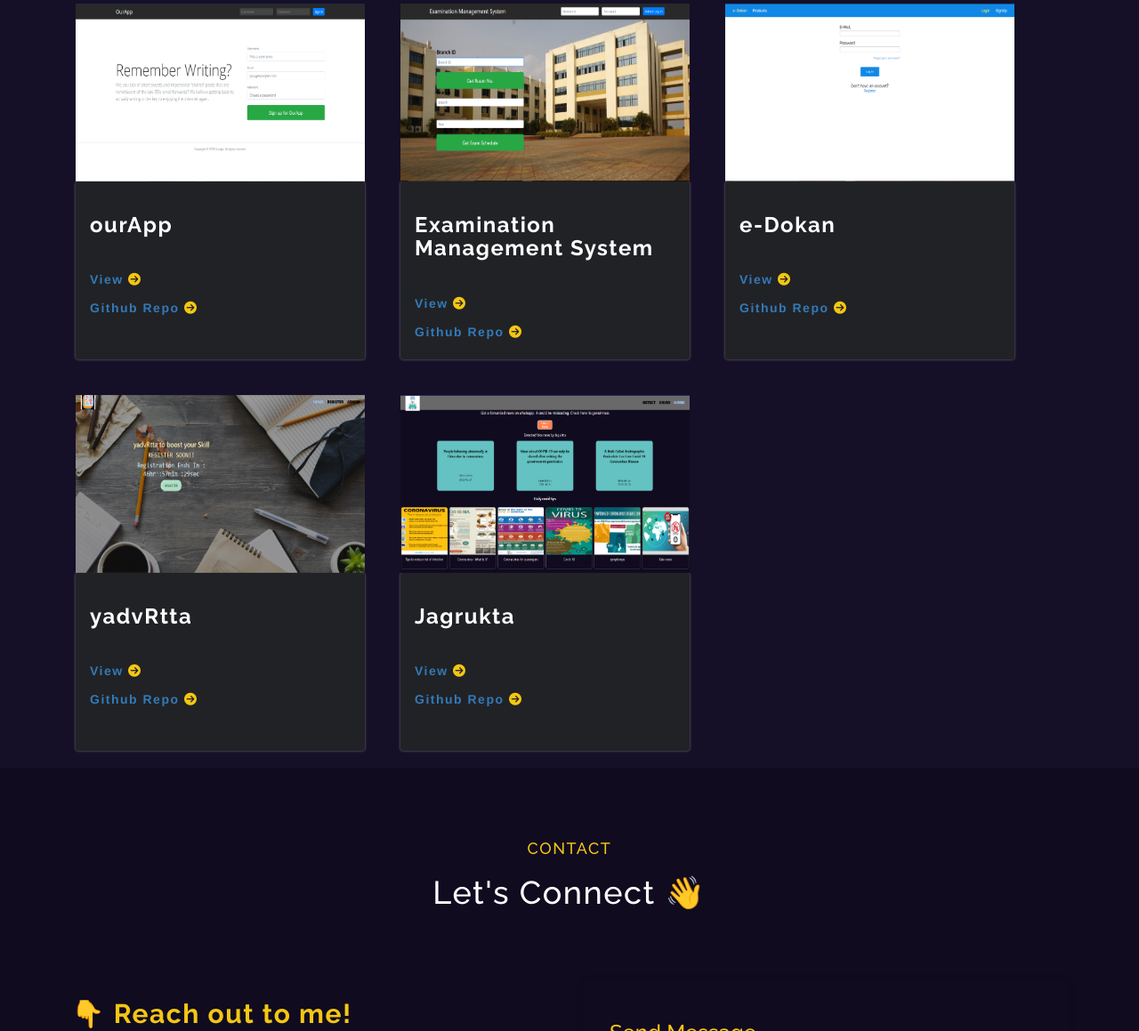
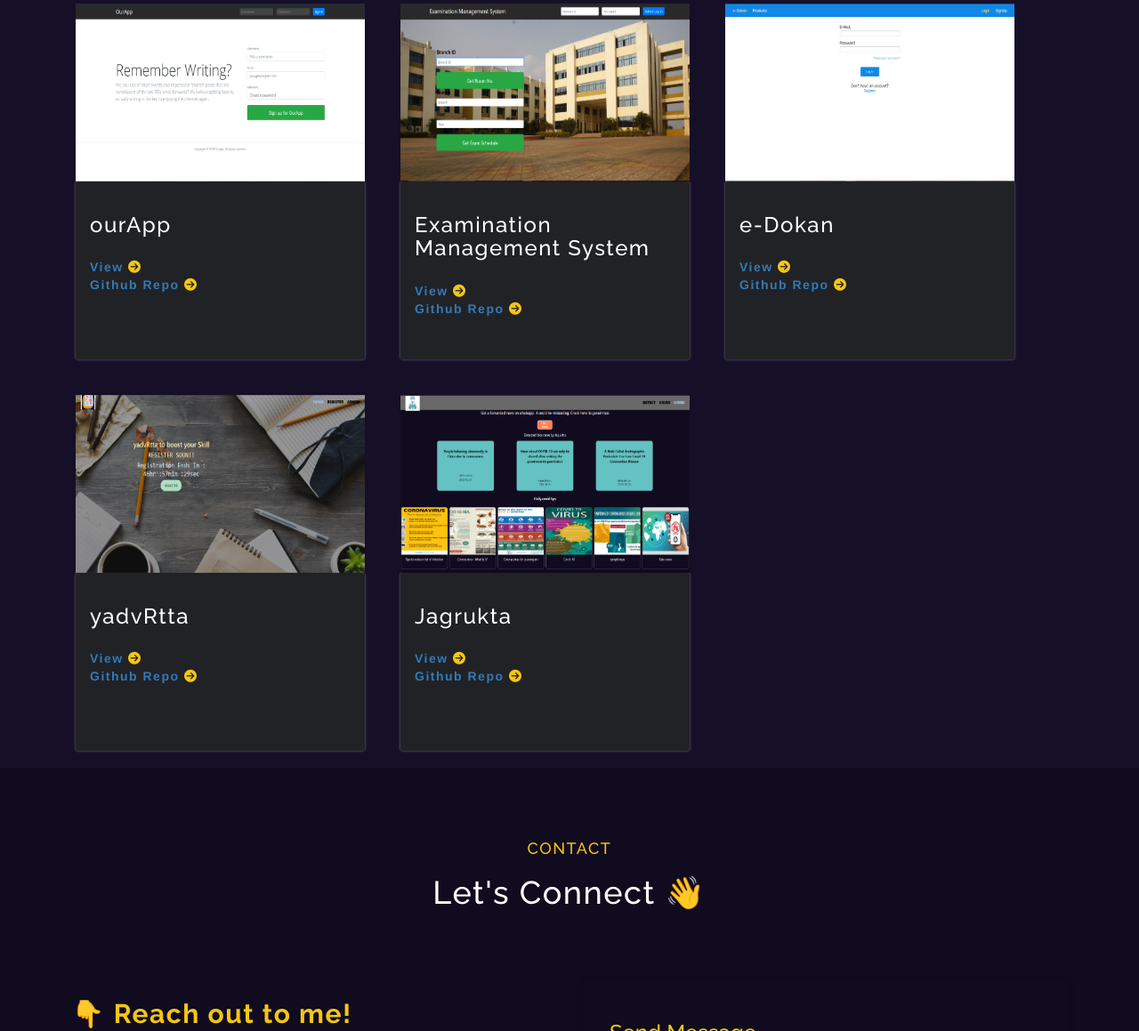
Before and after one commit to nitinrishab2000/Portfolio, a Node server app: page / in a window 1280 px wide. Shown: the part 5341-6500 px from the top of the page at 89% size. Run offline with Node 20, Linux system fonts and the light colour scheme; some libraries are stand-ins or nearby versions.

Commit message:
refactored

```diff
--- a/public/css/style.css
+++ b/public/css/style.css
@@ -600,7 +600,6 @@ ul.social-list li:nth-child(3) a:hover {
     margin: 20px 10px;
     padding: 0 10px;
     letter-spacing: 1.5px;
-    line-height: 4vh;
   }
 
 .project-card {
@@ -614,8 +613,8 @@ ul.social-list li:nth-child(3) a:hover {
 }
 
 .project-card h3{
-    font-weight: bold;
-    margin-bottom: 4vh;
+    font-weight: 300px;
+    margin-bottom: 3vh;
 }
 
 .project-card a{
```
Also changed, not shown: img/logo_size.jpg (deleted), img/logo_size2.jpg (deleted), img/logo_size2_invert.jpg (deleted), img/logo_size3.jpg (deleted), img/logo_size_invert.jpg (deleted), img/me_img copy.jpeg (deleted).
